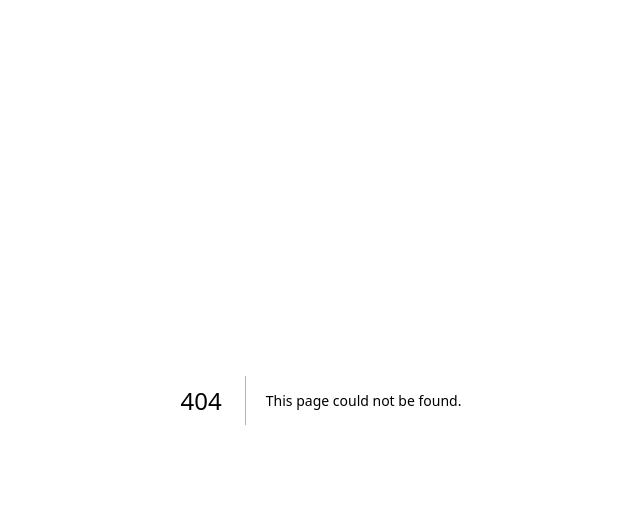
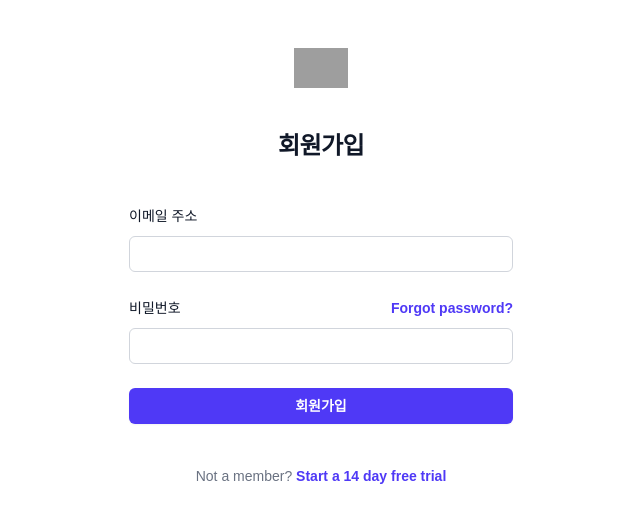
Before and after one commit to hwangnamin/namin-92, a Next.js app: page /signup in a window 1280 px wide. Before the commit this address had no page. Shown: the top 522 px of the page, without its empty margins (319-959 px from the left). Built offline with nearby package versions, Linux system fonts and the light colour scheme; no server answers; grey boxes are pictures that could not be loaded.

Commit message:
feat: 이메일과 비밀번호 회원가입 및 로그인

```diff
--- /dev/null
+++ b/src/app/signin/page.jsx
@@ -0,0 +1,123 @@
+"use client";
+
+import { useState } from "react";
+import Image from "next/image";
+import Form from "next/form";
+import { useRouter } from "next/navigation";
+
+import { supabase } from "@/utils/supabaseClient";
+
+export default function SignIn() {
+  const router = useRouter();
+
+  const [email, setEmail] = useState("");
+  const [password, setPassword] = useState("");
+
+  const handleSignIn = async () => {
+    const { data, error } = await supabase.auth.signInWithPassword({
+      email,
+      password,
+    });
+
+    data.session && router.push("/admin");
+
+    error && alert(error);
+  };
+
+  return (
+    <>
+      <div className="flex min-h-full flex-col justify-center px-6 py-12 lg:px-8">
+        <div className="sm:mx-auto sm:w-full sm:max-w-sm">
+          <Image
+            alt="Your Company"
+            src="https://tailwindcss.com/plus-assets/img/logos/mark.svg?color=indigo&shade=600"
+            className="mx-auto h-10 w-auto dark:hidden"
+            width={50}
+            height={50}
+          />
+          <Image
+            alt="Your Company"
+            src="https://tailwindcss.com/plus-assets/img/logos/mark.svg?color=indigo&shade=500"
+            className="mx-auto h-10 w-auto not-dark:hidden"
+            width={50}
+            height={50}
+          />
+          <h2 className="mt-10 text-center text-2xl/9 font-bold tracking-tight text-gray-900 dark:text-white">
+            로그인
+          </h2>
+        </div>
+        <div className="mt-10 sm:mx-auto sm:w-full sm:max-w-sm">
+          <Form action={handleSignIn} className="space-y-6">
+            <div>
+              <label
+                htmlFor="email"
+                className="block text-sm/6 font-medium text-gray-900 dark:text-gray-100"
+              >
+                이메일 주소
+              </label>
+              <div className="mt-2">
+                <input
+                  id="email"
+                  name="email"
+                  type="email"
+                  required
+                  autoComplete="email"
+                  className="block w-full rounded-md bg-white px-3 py-1.5 text-base text-gray-900 outline-1 -outline-offset-1 outline-gray-300 placeholder:text-gray-400 focus:outline-2 focus:-outline-offset-2 focus:outline-indigo-600 sm:text-sm/6 dark:bg-white/5 dark:text-white dark:outline-white/10 dark:placeholder:text-gray-500 dark:focus:outline-indigo-500"
+                  value={email}
+                  onChange={({ target }) => setEmail(target.value)}
+                />
+              </div>
+            </div>
+            <div>
+              <div className="flex items-center justify-between">
+                <label
+                  htmlFor="password"
+                  className="block text-sm/6 font-medium text-gray-900 dark:text-gray-100"
+                >
+                  비밀번호
+                </label>
+                <div className="text-sm">
+                  <a
+                    href="#"
+                    className="font-semibold text-indigo-600 hover:text-indigo-500 dark:text-indigo-400 dark:hover:text-indigo-300"
+                  >
+                    Forgot password?
+                  </a>
+                </div>
+              </div>
+              <div className="mt-2">
+                <input
+                  id="password"
+                  name="password"
+                  type="password"
+                  required
+                  autoComplete="current-password"
+                  className="block w-full rounded-md bg-white px-3 py-1.5 text-base text-gray-900 outline-1 -outline-offset-1 outline-gray-300 placeholder:text-gray-400 focus:outline-2 focus:-outline-offset-2 focus:outline-indigo-600 sm:text-sm/6 dark:bg-white/5 dark:text-white dark:outline-white/10 dark:placeholder:text-gray-500 dark:focus:outline-indigo-500"
+                  value={password}
+                  onChange={({ target }) => setPassword(target.value)}
+                />
+              </div>
+            </div>
+            <div>
+              <button
+                type="submit"
+                className="flex w-full justify-center rounded-md bg-indigo-600 px-3 py-1.5 text-sm/6 font-semibold text-white shadow-xs hover:bg-indigo-500 focus-visible:outline-2 focus-visible:outline-offset-2 focus-visible:outline-indigo-600 dark:bg-indigo-500 dark:shadow-none dark:hover:bg-indigo-400 dark:focus-visible:outline-indigo-500"
+              >
+                로그인
+              </button>
+            </div>
+          </Form>
+          <p className="mt-10 text-center text-sm/6 text-gray-500 dark:text-gray-400">
+            Not a member?{" "}
+            <a
+              href="#"
+              className="font-semibold text-indigo-600 hover:text-indigo-500 dark:text-indigo-400 dark:hover:text-indigo-300"
+            >
+              Start a 14 day free trial
+            </a>
+          </p>
+        </div>
+      </div>
+    </>
+  );
+}
--- /dev/null
+++ b/src/app/signup/page.jsx
@@ -0,0 +1,123 @@
+"use client";
+
+import { useState } from "react";
+import Image from "next/image";
+import Form from "next/form";
+import { useRouter } from "next/navigation";
+
+import { supabase } from "@/utils/supabaseClient";
+
+export default function SignUp() {
+  const router = useRouter();
+
+  const [email, setEmail] = useState("");
+  const [password, setPassword] = useState("");
+
+  const handleSignUp = async () => {
+    const { data, error } = await supabase.auth.signUp({
+      email,
+      password,
+    });
+
+    data.session && router.push("/admin");
+
+    error && alert(error);
+  };
+
+  return (
+    <>
+      <div className="flex min-h-full flex-col justify-center px-6 py-12 lg:px-8">
+        <div className="sm:mx-auto sm:w-full sm:max-w-sm">
+          <Image
+            alt="Your Company"
+            src="https://tailwindcss.com/plus-assets/img/logos/mark.svg?color=indigo&shade=600"
+            className="mx-auto h-10 w-auto dark:hidden"
+            width={50}
+            height={50}
+          />
+          <Image
+            alt="Your Company"
+            src="https://tailwindcss.com/plus-assets/img/logos/mark.svg?color=indigo&shade=500"
+            className="mx-auto h-10 w-auto not-dark:hidden"
+            width={50}
+            height={50}
+          />
+          <h2 className="mt-10 text-center text-2xl/9 font-bold tracking-tight text-gray-900 dark:text-white">
+            회원가입
+          </h2>
+        </div>
+        <div className="mt-10 sm:mx-auto sm:w-full sm:max-w-sm">
+          <Form action={handleSignUp} className="space-y-6">
+            <div>
+              <label
+                htmlFor="email"
+                className="block text-sm/6 font-medium text-gray-900 dark:text-gray-100"
+              >
+                이메일 주소
+              </label>
+              <div className="mt-2">
+                <input
+                  id="email"
+                  name="email"
+                  type="email"
+                  required
+                  autoComplete="email"
+                  className="block w-full rounded-md bg-white px-3 py-1.5 text-base text-gray-900 outline-1 -outline-offset-1 outline-gray-300 placeholder:text-gray-400 focus:outline-2 focus:-outline-offset-2 focus:outline-indigo-600 sm:text-sm/6 dark:bg-white/5 dark:text-white dark:outline-white/10 dark:placeholder:text-gray-500 dark:focus:outline-indigo-500"
+                  value={email}
+                  onChange={({ target }) => setEmail(target.value)}
+                />
+              </div>
+            </div>
+            <div>
+              <div className="flex items-center justify-between">
+                <label
+                  htmlFor="password"
+                  className="block text-sm/6 font-medium text-gray-900 dark:text-gray-100"
+                >
+                  비밀번호
+                </label>
+                <div className="text-sm">
+                  <a
+                    href="#"
+                    className="font-semibold text-indigo-600 hover:text-indigo-500 dark:text-indigo-400 dark:hover:text-indigo-300"
+                  >
+                    Forgot password?
+                  </a>
+                </div>
+              </div>
+              <div className="mt-2">
+                <input
+                  id="password"
+                  name="password"
+                  type="password"
+                  required
+                  autoComplete="current-password"
+                  className="block w-full rounded-md bg-white px-3 py-1.5 text-base text-gray-900 outline-1 -outline-offset-1 outline-gray-300 placeholder:text-gray-400 focus:outline-2 focus:-outline-offset-2 focus:outline-indigo-600 sm:text-sm/6 dark:bg-white/5 dark:text-white dark:outline-white/10 dark:placeholder:text-gray-500 dark:focus:outline-indigo-500"
+                  value={password}
+                  onChange={({ target }) => setPassword(target.value)}
+                />
+              </div>
+            </div>
+            <div>
+              <button
+                type="submit"
+                className="flex w-full justify-center rounded-md bg-indigo-600 px-3 py-1.5 text-sm/6 font-semibold text-white shadow-xs hover:bg-indigo-500 focus-visible:outline-2 focus-visible:outline-offset-2 focus-visible:outline-indigo-600 dark:bg-indigo-500 dark:shadow-none dark:hover:bg-indigo-400 dark:focus-visible:outline-indigo-500"
+              >
+                회원가입
+              </button>
+            </div>
+          </Form>
+          <p className="mt-10 text-center text-sm/6 text-gray-500 dark:text-gray-400">
+            Not a member?{" "}
+            <a
+              href="#"
+              className="font-semibold text-indigo-600 hover:text-indigo-500 dark:text-indigo-400 dark:hover:text-indigo-300"
+            >
+              Start a 14 day free trial
+            </a>
+          </p>
+        </div>
+      </div>
+    </>
+  );
+}
```
